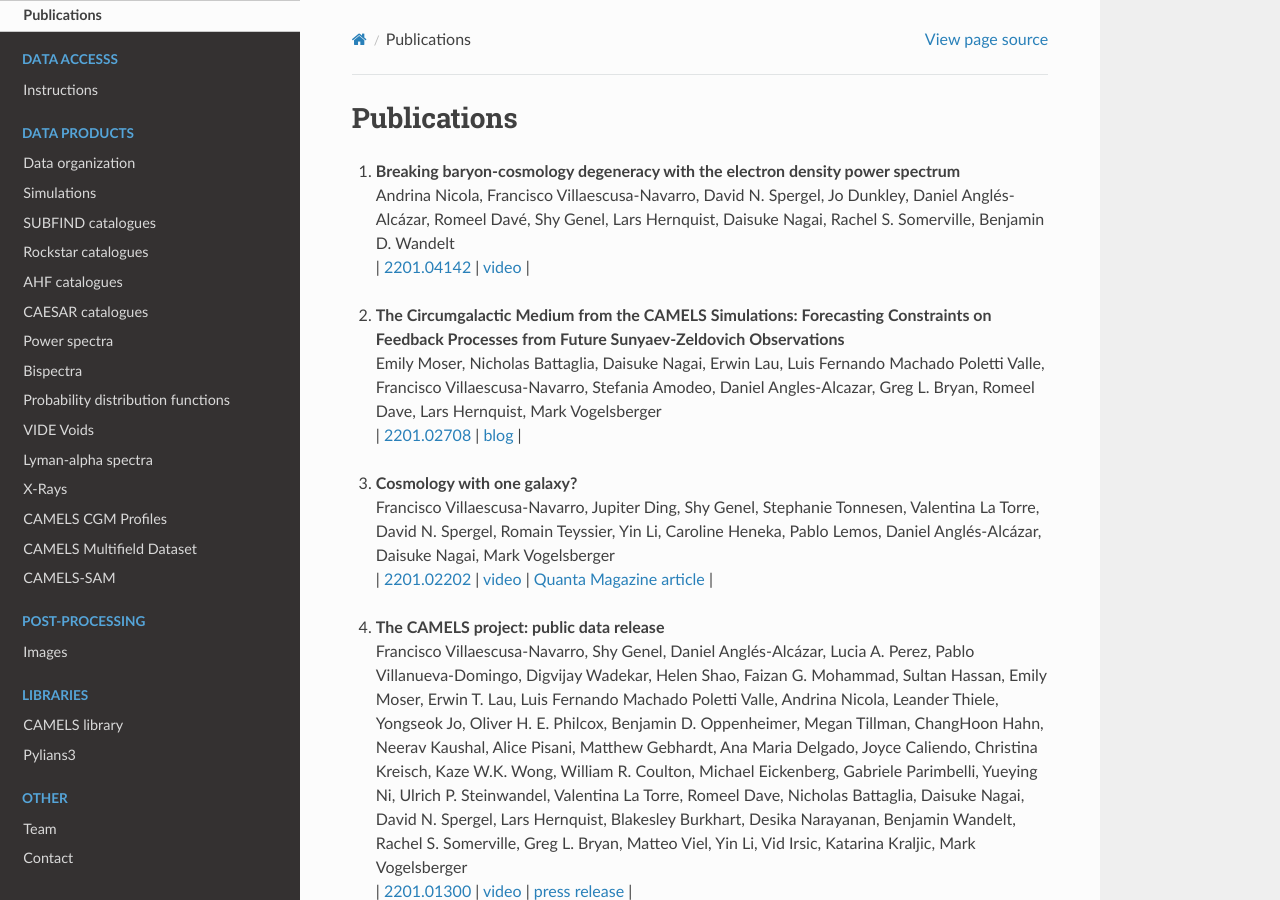
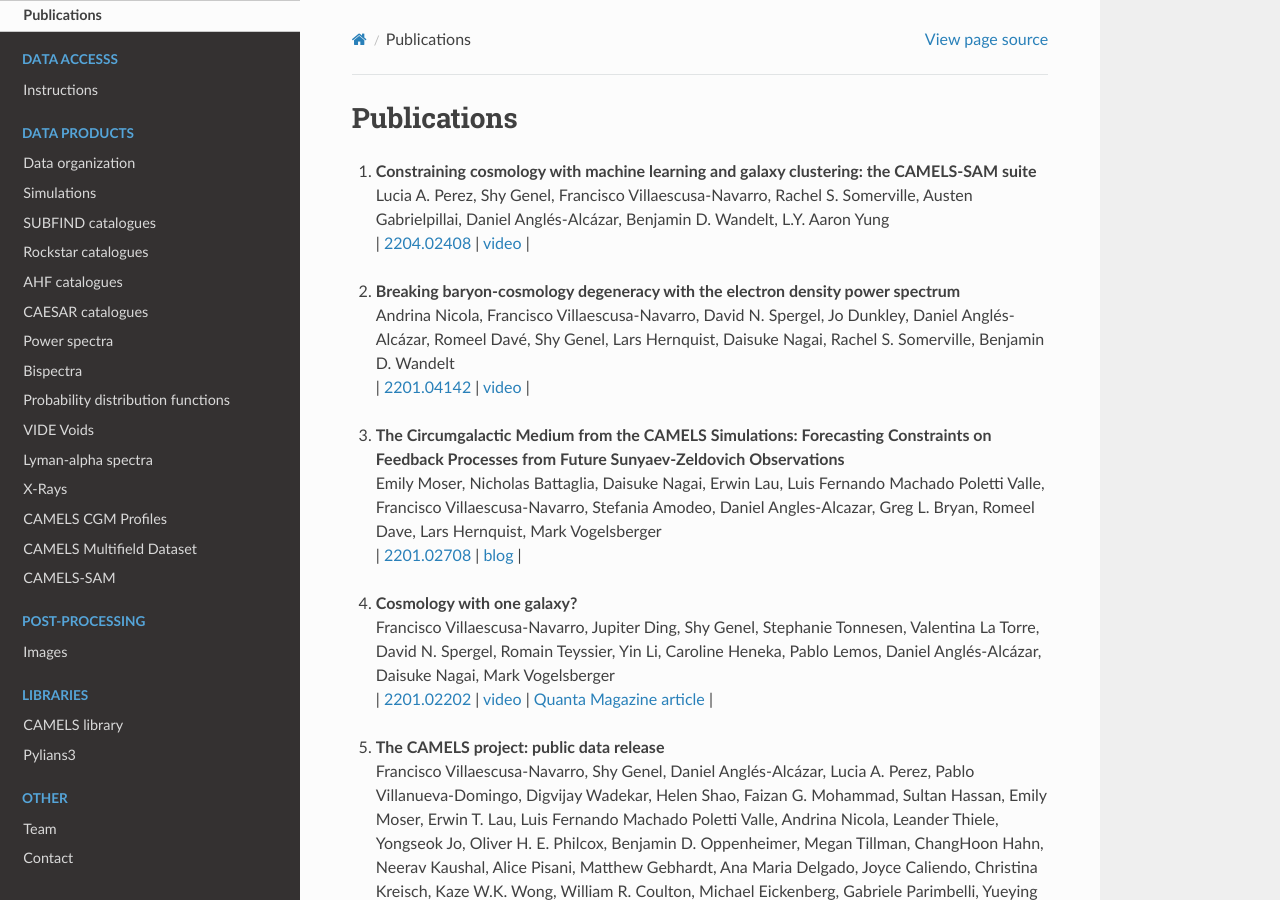
Before and after one commit to franciscovillaescusa/CAMELS, a Sphinx documentation site: the page built from docs/source/publications.rst, in a window 1280 px wide and 900 px high. Built offline with Sphinx 7.4.7 and the Read the Docs theme 2.0.0, drawn with Linux system fonts in a browser that asks for light colours; pages that are not in the unit, such as notebooks, are missing from menus.

Commit message:
Added CAMELS-SAM reference

```diff
--- a/docs/source/publications.rst
+++ b/docs/source/publications.rst
@@ -1,6 +1,10 @@
 ************
 Publications
 ************
+
+#. | **Constraining cosmology with machine learning and galaxy clustering: the CAMELS-SAM suite**
+   | Lucia A. Perez, Shy Genel, Francisco Villaescusa-Navarro, Rachel S. Somerville, Austen Gabrielpillai, Daniel Anglés-Alcázar, Benjamin D. Wandelt, L.Y. Aaron Yung
+   | | `2204.02408 <https://arxiv.org/abs/2204.02408>`_ | `video <https://www.youtube.com/watch?v=sx0RCW2p4eU&t=178s>`__ |
 
 #. | **Breaking baryon-cosmology degeneracy with the electron density power spectrum**
    | Andrina Nicola, Francisco Villaescusa-Navarro, David N. Spergel, Jo Dunkley, Daniel Anglés-Alcázar, Romeel Davé, Shy Genel, Lars Hernquist, Daisuke Nagai, Rachel S. Somerville, Benjamin D. Wandelt
```
